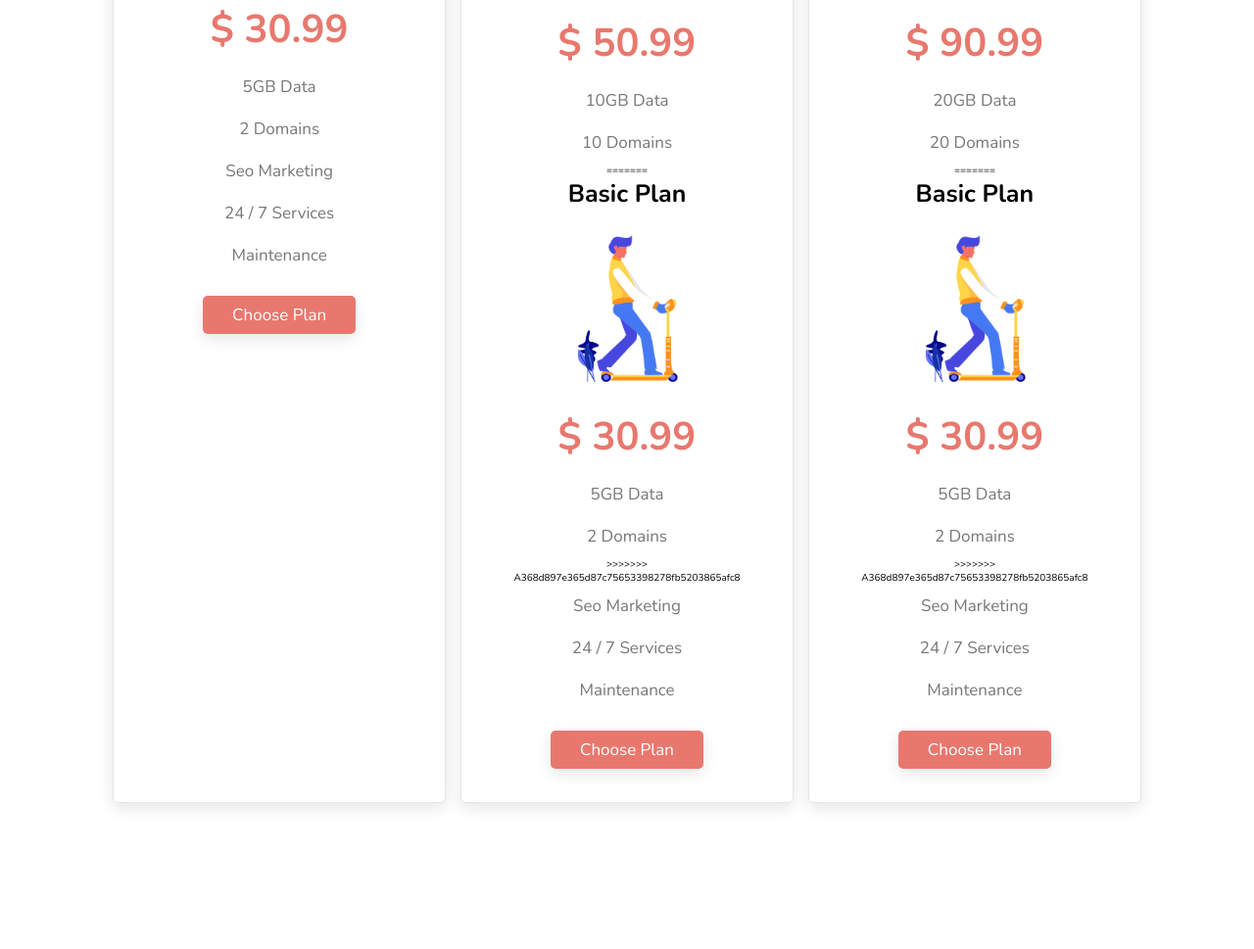
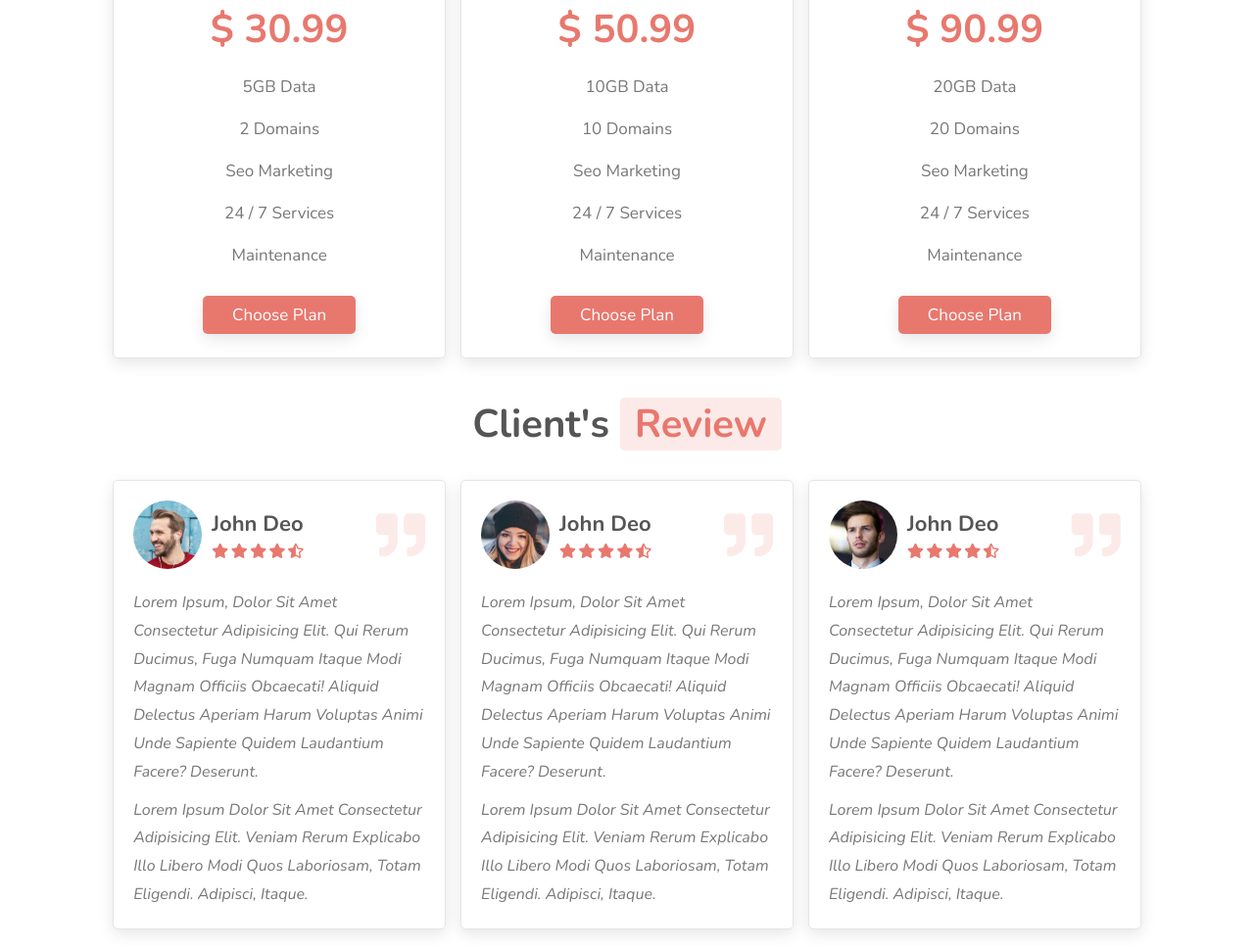
Before and after one commit to alzeqri1997/marketo-website, a website: page index.html in a window 1280 px wide. Shown: the part 3224-4193 px from the top of the page at 98% size. Before the commit the page ends 4064 px from the top, so only its background shows below. Drawn offline with nearby package versions, Linux system fonts and the light colour scheme.

Commit message:
review section completed

```diff
--- a/index.html
+++ b/index.html
@@ -246,21 +246,12 @@
         </div>
 
         <div class="box">
-<<<<<<< HEAD
           <h3>standard plan</h3>
           <img src="./src/images/p-2.png" alt="" />
           <div class="price"><span>$</span> 50.99</div>
           <ul>
             <li>10GB data</li>
             <li>10 domains</li>
-=======
-          <h3>basic plan</h3>
-          <img src="./src/images/p-1.png" alt="" />
-          <div class="price"><span>$</span> 30.99</div>
-          <ul>
-            <li>5GB data</li>
-            <li>2 domains</li>
->>>>>>> a368d897e365d87c75653398278fb5203865afc8
             <li>seo marketing</li>
             <li>24 / 7 services</li>
             <li>maintenance</li>
@@ -269,21 +260,12 @@
         </div>
 
         <div class="box">
-<<<<<<< HEAD
           <h3>premium plan</h3>
           <img src="./src/images/p-3.png" alt="" />
           <div class="price"><span>$</span> 90.99</div>
           <ul>
             <li>20GB data</li>
             <li>20 domains</li>
-=======
-          <h3>basic plan</h3>
-          <img src="./src/images/p-1.png" alt="" />
-          <div class="price"><span>$</span> 30.99</div>
-          <ul>
-            <li>5GB data</li>
-            <li>2 domains</li>
->>>>>>> a368d897e365d87c75653398278fb5203865afc8
             <li>seo marketing</li>
             <li>24 / 7 services</li>
             <li>maintenance</li>
@@ -292,5 +274,97 @@
         </div>
       </div>
     </section>
+
+    <!-- Review section -->
+
+    <section class="review" id="review">
+      <h1 class="heading">client's <span>review</span></h1>
+
+      <div class="box-container">
+        <div class="box">
+          <div class="user">
+            <img src="./src/images/pic-1.png" alt="" />
+            <div class="info">
+              <h3>john deo</h3>
+              <div class="stars">
+                <i class="fas fa-star"></i>
+                <i class="fas fa-star"></i>
+                <i class="fas fa-star"></i>
+                <i class="fas fa-star"></i>
+                <i class="fas fa-star-half-alt"></i>
+              </div>
+            </div>
+            <i class="fas fa-quote-right"></i>
+          </div>
+          <p>
+            Lorem ipsum, dolor sit amet consectetur adipisicing elit. Qui rerum
+            ducimus, fuga numquam itaque modi magnam officiis obcaecati! Aliquid
+            delectus aperiam harum voluptas animi unde sapiente quidem
+            laudantium facere? Deserunt.
+          </p>
+          <p>
+            Lorem ipsum dolor sit amet consectetur adipisicing elit. Veniam
+            rerum explicabo illo libero modi quos laboriosam, totam eligendi.
+            Adipisci, itaque.
+          </p>
+        </div>
+
+        <div class="box">
+          <div class="user">
+            <img src="./src/images/pic-2.png" alt="" />
+            <div class="info">
+              <h3>john deo</h3>
+              <div class="stars">
+                <i class="fas fa-star"></i>
+                <i class="fas fa-star"></i>
+                <i class="fas fa-star"></i>
+                <i class="fas fa-star"></i>
+                <i class="fas fa-star-half-alt"></i>
+              </div>
+            </div>
+            <i class="fas fa-quote-right"></i>
+          </div>
+          <p>
+            Lorem ipsum, dolor sit amet consectetur adipisicing elit. Qui rerum
+            ducimus, fuga numquam itaque modi magnam officiis obcaecati! Aliquid
+            delectus aperiam harum voluptas animi unde sapiente quidem
+            laudantium facere? Deserunt.
+          </p>
+          <p>
+            Lorem ipsum dolor sit amet consectetur adipisicing elit. Veniam
+            rerum explicabo illo libero modi quos laboriosam, totam eligendi.
+            Adipisci, itaque.
+          </p>
+        </div>
+
+        <div class="box">
+          <div class="user">
+            <img src="./src/images/pic-3.png" alt="" />
+            <div class="info">
+              <h3>john deo</h3>
+              <div class="stars">
+                <i class="fas fa-star"></i>
+                <i class="fas fa-star"></i>
+                <i class="fas fa-star"></i>
+                <i class="fas fa-star"></i>
+                <i class="fas fa-star-half-alt"></i>
+              </div>
+            </div>
+            <i class="fas fa-quote-right"></i>
+          </div>
+          <p>
+            Lorem ipsum, dolor sit amet consectetur adipisicing elit. Qui rerum
+            ducimus, fuga numquam itaque modi magnam officiis obcaecati! Aliquid
+            delectus aperiam harum voluptas animi unde sapiente quidem
+            laudantium facere? Deserunt.
+          </p>
+          <p>
+            Lorem ipsum dolor sit amet consectetur adipisicing elit. Veniam
+            rerum explicabo illo libero modi quos laboriosam, totam eligendi.
+            Adipisci, itaque.
+          </p>
+        </div>
+      </div>
+    </section>
   </body>
 </html>
--- /dev/null
+++ b/src/Scss/_review.scss
@@ -0,0 +1,48 @@
+.review{
+    .box-container{
+        grid-template-columns: repeat(auto-fit, minmax(30rem, 1fr));
+
+        .box{
+            padding: 2rem;
+            text-align: start;
+
+            .user{
+                display: flex;
+                align-items: center;
+                padding-bottom: 1rem;
+
+                img{
+                    height: 7rem;
+                    width: 7rem;
+                    border-radius: 50%;
+                    margin-right: 1rem;
+                }
+
+                h3{
+                    font-size: 2.2rem;
+                    color: var(--black);
+                    padding-bottom: .5rem;
+                }
+
+                i{
+                    font-size: 1.5rem;
+                    color: var(--main-color);
+                }
+
+                .fa-quote-right{
+                    margin-left: auto;
+                    font-size: 5rem;
+                    color: var(--bg);
+                }
+            }
+
+            p{
+                padding-top: 1rem;
+                font-size: 1.6rem;
+                line-height: 1.8;
+                color: var(--light-color);
+                font-style: italic;
+            }
+        }
+    }
+}
--- a/src/Scss/style.scss
+++ b/src/Scss/style.scss
@@ -7,3 +7,4 @@
 @use 'about';
 @use 'portfolio';
 @use 'pricing';
+@use 'review';
```
Also changed, not shown: dist/css/style.css, 1 other file.
